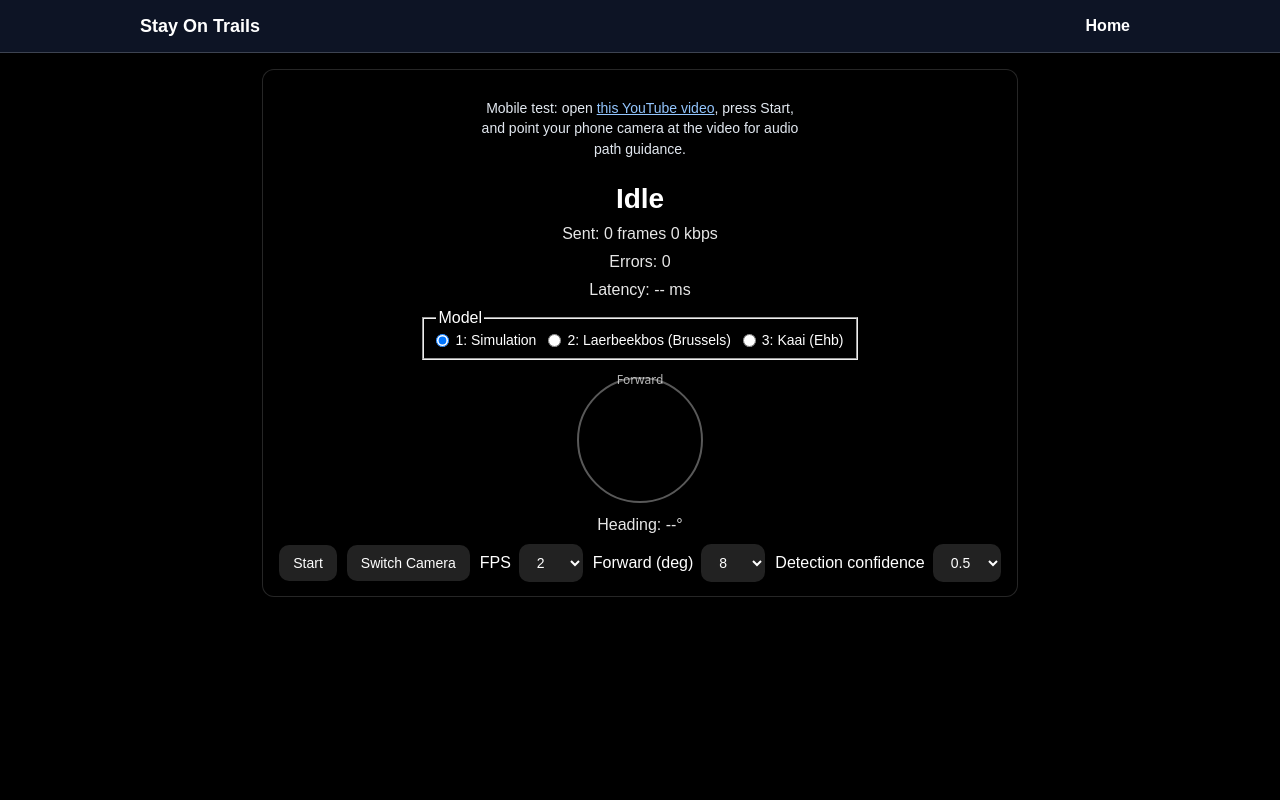
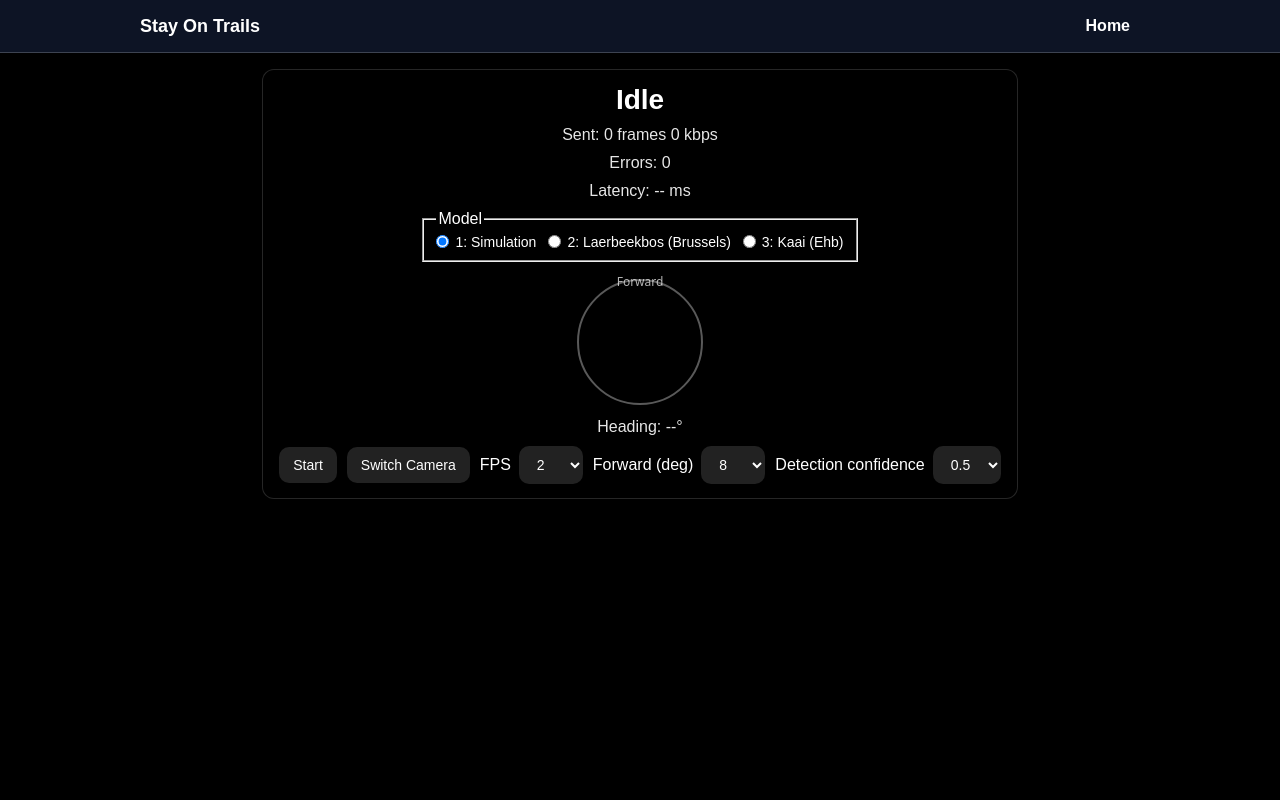
Before and after one commit to mdequanter/jetsonOrin, a Flask app: template templates/stayontrails.html in a window 1280 px wide. Run offline with Flask 3, Linux system fonts and the light colour scheme; the template is opened without the code that fills it, so the values that code supplies are empty; some libraries are stand-ins or nearby versions.

Commit message:
Update stayontrails.html

```diff
--- a/templates/stayontrails.html
+++ b/templates/stayontrails.html
@@ -53,12 +53,6 @@
 <main id="main-content">
   <div class="wrap">
     <div class="panel">
-      <p class="help">
-        Mobile test: open
-        <a href="https://youtu.be/gdL35MJxmQA?si=4eEKiPXg0HmggHmf">this YouTube video</a>,
-        press Start, and point your phone camera at the video for audio path guidance.
-      </p>
-
       <div class="big" id="status">Idle</div>
       <div class="row">Sent: <span id="sent">0</span> frames <span id="kbps">0</span> kbps</div>
       <div class="row">Errors: <span id="errs">0</span></div>
```
